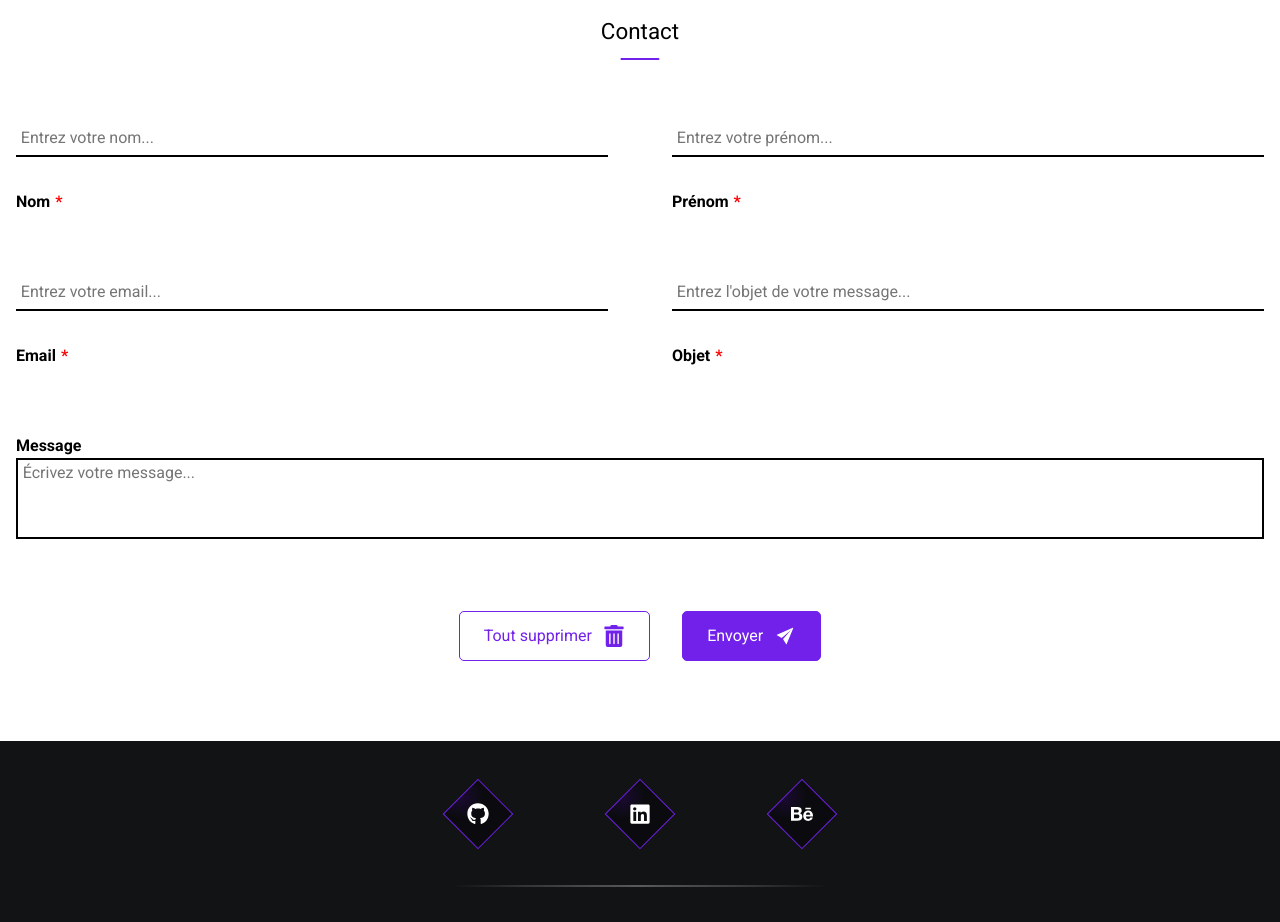
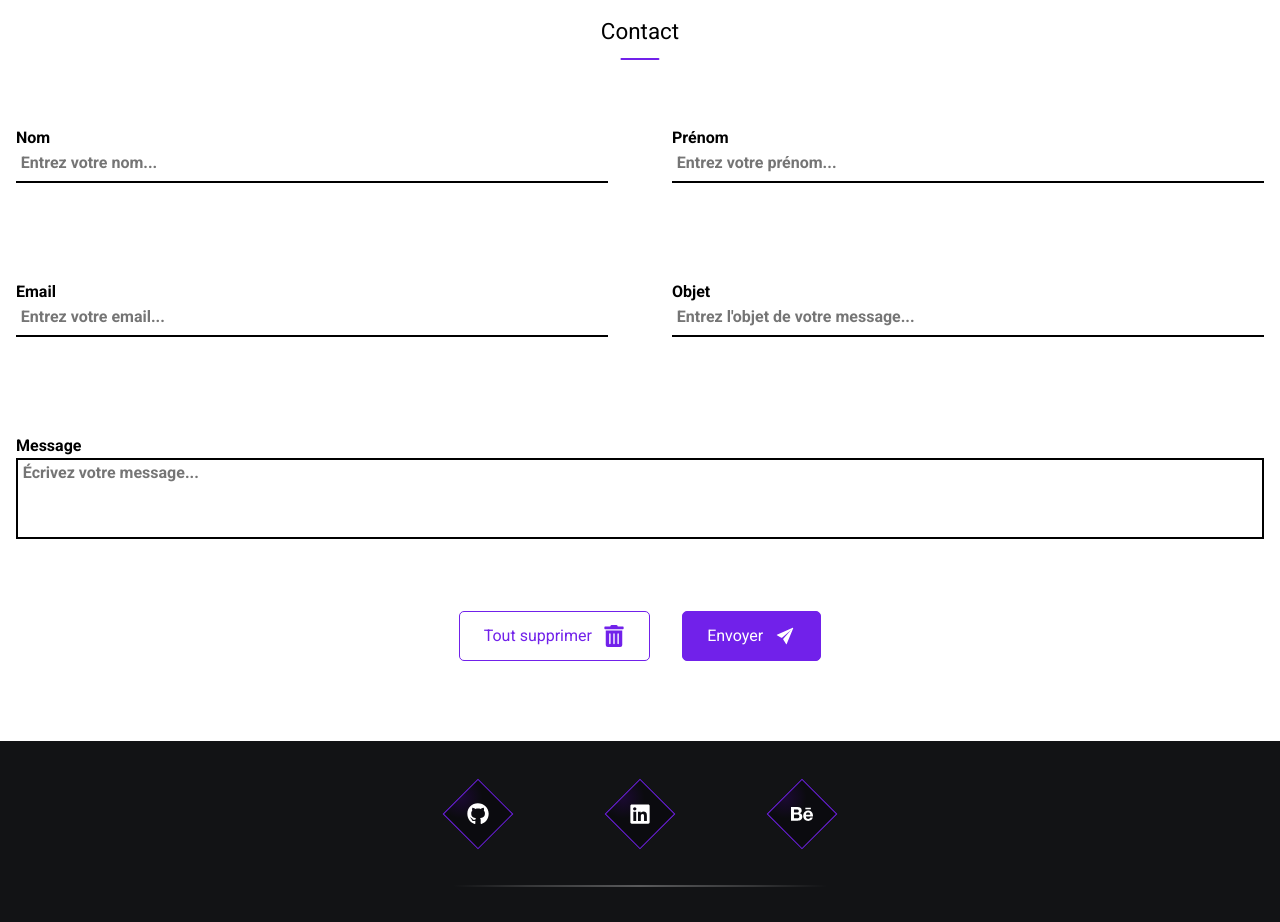
Before and after one commit to EnzoVescovali/Portfolio, a React (Vite) app: page / in a window 1280 px wide. Shown: the part 1220-2142 px from the top of the page. Built offline with nearby package versions, Linux system fonts and the light colour scheme.

Commit message:
fix: update contact section

```diff
--- a/src/sections/contact/contact.jsx
+++ b/src/sections/contact/contact.jsx
@@ -24,6 +24,7 @@ const Contact = () => {
             <form ref={formRef} onSubmit={handleSubmit}>
                 <div className="formContainer">
                   <div className="formItem">
+                    <label>Nom
                     <input
                       type="text"
                       name="nom"
@@ -31,9 +32,10 @@ const Contact = () => {
                       required
                       pattern="^[A-Za-zÀ-ÿ' -]{3,30}"
                     />
-                    <label>Nom</label>
+                    </label>
                   </div>
                   <div className="formItem">
+                    <label>Prénom
                     <input
                       type="text"
                       name="prenom"
@@ -41,29 +43,31 @@ const Contact = () => {
                       required
                       pattern="^[A-Za-zÀ-ÿ' -]{3,30}"
                     />
-                    <label>Prénom</label>
+                    </label>
                   </div>
                   <div className="formItem">
+                    <label>Email
                     <input
                       type="email"
                       name="email"
                       placeholder="Entrez votre email..."
                       required
                     />
-                    <label>Email</label>
+                    </label>
                   </div>
                   <div className="formItem">
+                    <label>Objet
                     <input
                       type="text"
                       name="objet"
                       placeholder="Entrez l'objet de votre message..."
                       required
                     />
-                    <label>Objet</label>
+                    </label>
                   </div>
                 </div>
                 <div className="formItem textareaContainer">
-                  <label>Message</label>
+                  <label>Message
                   <textarea
                     name="message"
                     cols="30"
@@ -72,6 +76,7 @@ const Contact = () => {
                     required
                     className="textarea"
                   />
+                  </label>
                 </div>
                 <div className="buttonsContainer">
                   <button type="reset" className="btn btnSecondary">
```
